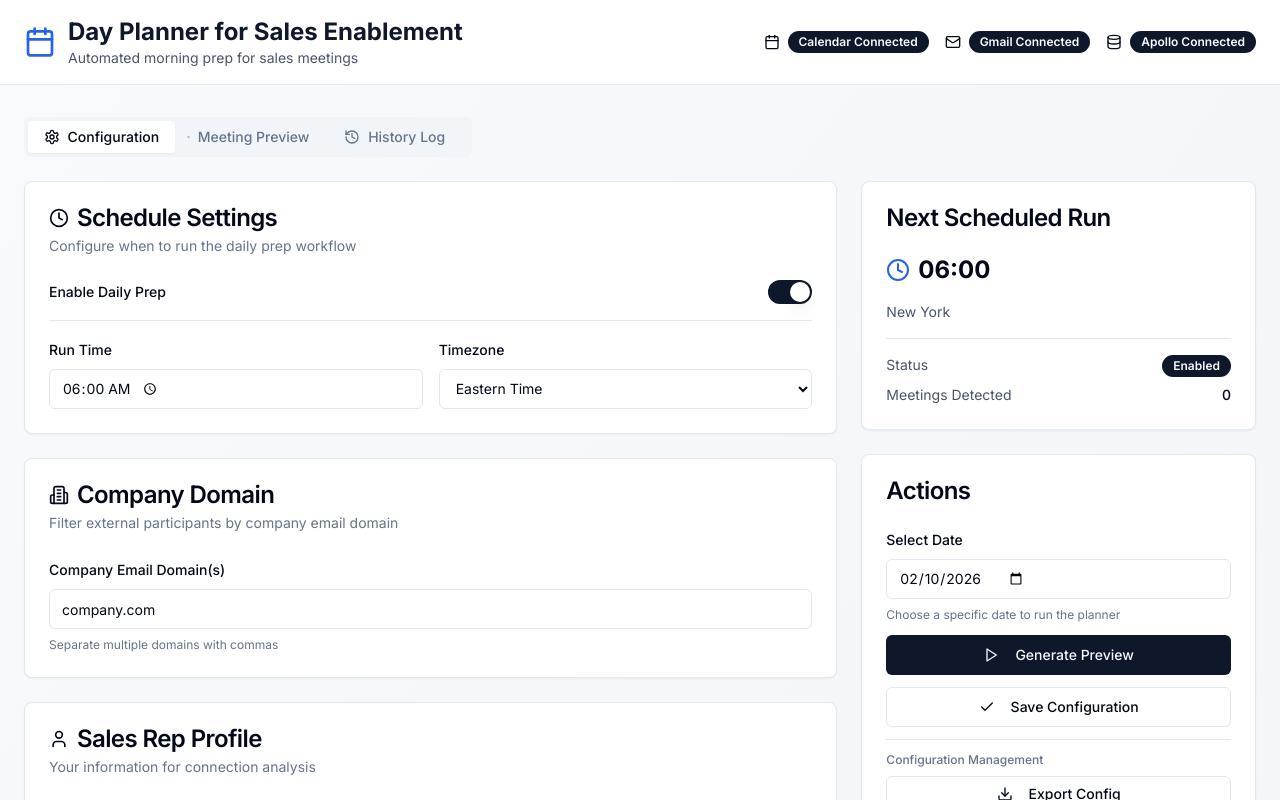
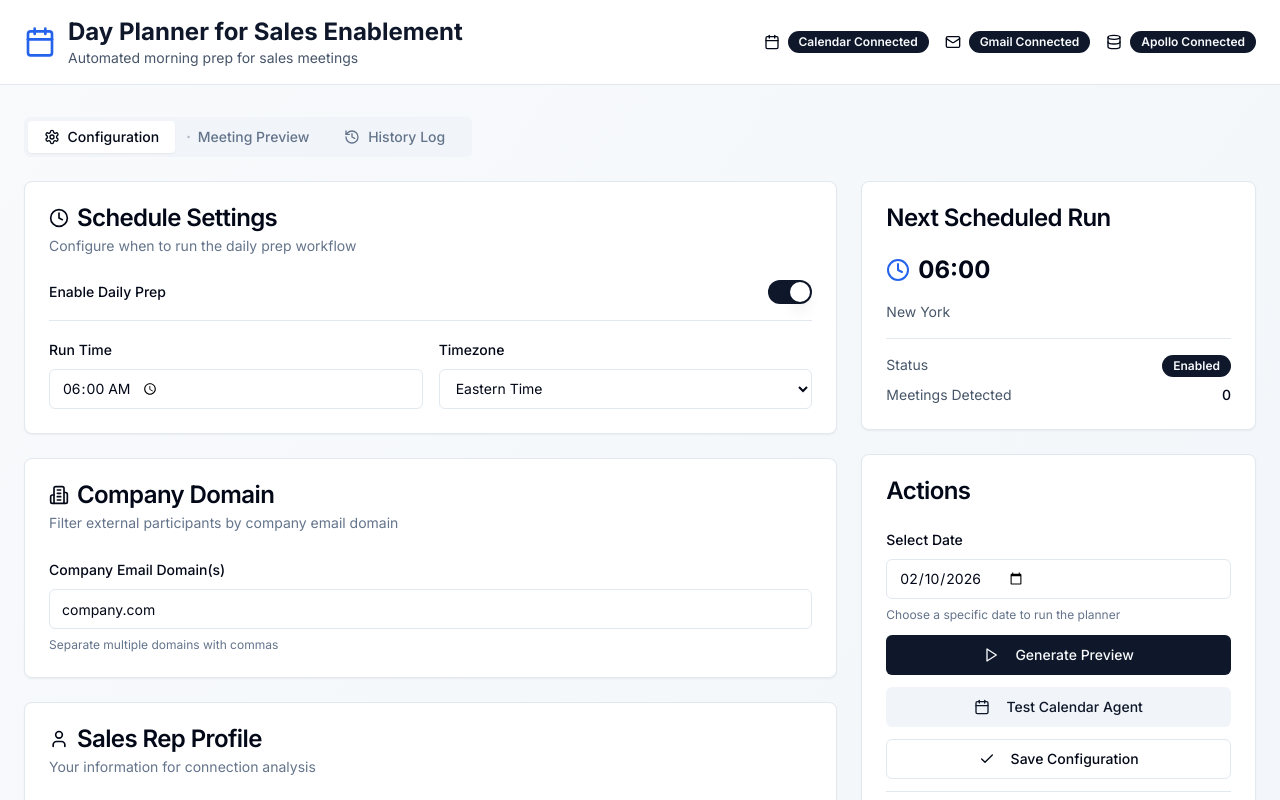
Before and after one commit to Lyzr-Apps/prep-prospect-amazing-wave, a Next.js app: page / in a window 1280 px wide. Shown: the top 800 px of the page. Built offline with nearby package versions, Linux system fonts and the light colour scheme.

Commit message:
feat: added debug panel and test button for Calendar Agent to assist in meeting troubleshooting

```diff
--- a/app/page.tsx
+++ b/app/page.tsx
@@ -218,6 +218,7 @@ export default function Home() {
   const [enrichedParticipants, setEnrichedParticipants] = useState<Map<string, EnrichedParticipant>>(new Map())
   const [expandedMeetings, setExpandedMeetings] = useState<Set<number>>(new Set())
   const [expandedParticipants, setExpandedParticipants] = useState<Set<string>>(new Set())
+  const [debugInfo, setDebugInfo] = useState<string>('')
 
   // History state
   const [history, setHistory] = useState<HistoryEntry[]>([
@@ -371,6 +372,9 @@ IMPORTANT: Please retrieve ALL calendar events for ${dateFormatted}. Filter to s
       const result = await callAIAgent(message, AGENTS.coordinator)
 
       console.log('Coordinator response:', JSON.stringify(result, null, 2))
+
+      // Store debug info for user inspection
+      setDebugInfo(JSON.stringify(result, null, 2))
 
       if (result.success && result.response.status === 'success') {
         // Parse the coordinator response
@@ -557,6 +561,27 @@ IMPORTANT: Please retrieve ALL calendar events for ${dateFormatted}. Filter to s
   const handleRefreshParticipant = async (email: string) => {
     console.log('Refreshing data for:', email)
     // In a real app, this would call individual agents to refresh data
+  }
+
+  // Test Calendar Agent directly
+  const handleTestCalendar = async () => {
+    setPreviewLoading(true)
+    try {
+      const dateFormatted = config.selectedDate
+      const message = `Please fetch ALL calendar events for ${dateFormatted}. Return the complete list of meetings including all participants.`
+
+      console.log('Testing Calendar Agent with message:', message)
+      const result = await callAIAgent(message, AGENTS.calendar)
+
+      console.log('Calendar Agent direct response:', JSON.stringify(result, null, 2))
+      setDebugInfo(JSON.stringify(result, null, 2))
+
+      alert('Check console and debug panel for Calendar Agent response')
+    } catch (error) {
+      console.error('Calendar test failed:', error)
+    } finally {
+      setPreviewLoading(false)
+    }
   }
 
   return (
@@ -964,6 +989,24 @@ IMPORTANT: Please retrieve ALL calendar events for ${dateFormatted}. Filter to s
                       )}
                     </Button>
                     <Button
+                      onClick={handleTestCalendar}
+                      disabled={previewLoading}
+                      className="w-full"
+                      variant="secondary"
+                    >
+                      {previewLoading ? (
+                        <>
+                          <Loader2 className="mr-2 h-4 w-4 animate-spin" />
+                          Testing...
+                        </>
+                      ) : (
+                        <>
+                          <Calendar className="mr-2 h-4 w-4" />
+                          Test Calendar Agent
+                        </>
+                      )}
+                    </Button>
+                    <Button
                       onClick={handleSaveConfig}
                       disabled={loading}
                       className="w-full"
@@ -1037,6 +1080,26 @@ IMPORTANT: Please retrieve ALL calendar events for ${dateFormatted}. Filter to s
           {/* Meeting Preview */}
           <TabsContent value="preview" className="mt-6">
             <div className="space-y-6">
+              {/* Debug Panel */}
+              {debugInfo && (
+                <Card className="border-orange-300 bg-orange-50">
+                  <CardHeader>
+                    <CardTitle className="text-sm flex items-center gap-2">
+                      <Settings className="h-4 w-4" />
+                      Debug Information
+                    </CardTitle>
+                  </CardHeader>
+                  <CardContent>
+                    <details className="cursor-pointer">
+                      <summary className="text-sm font-medium mb-2">Click to view raw agent response</summary>
+                      <pre className="text-xs bg-white p-4 rounded border overflow-auto max-h-96">
+                        {debugInfo}
+                      </pre>
+                    </details>
+                  </CardContent>
+                </Card>
+              )}
+
               <Card>
                 <CardHeader>
                   <div className="flex items-center justify-between">
```
